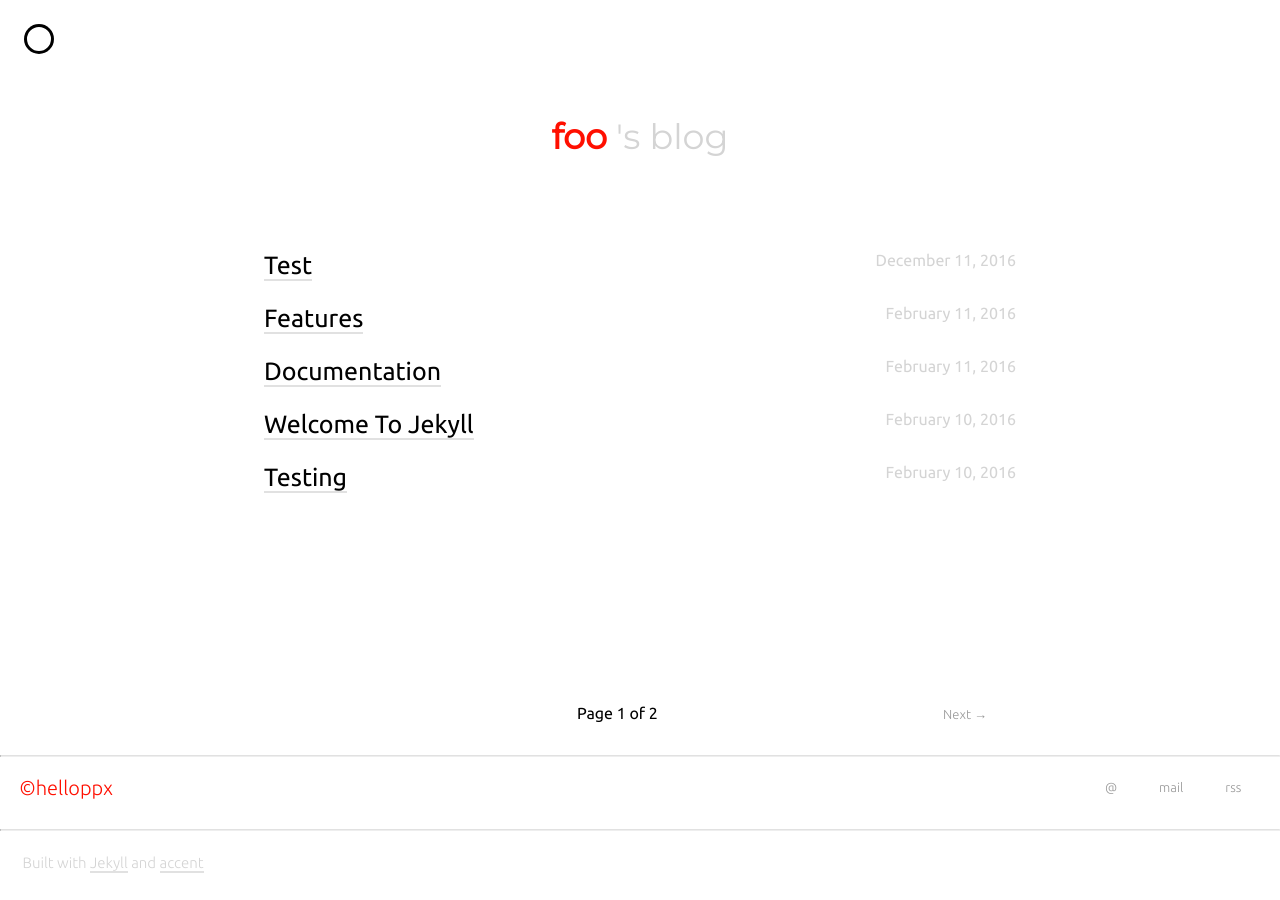
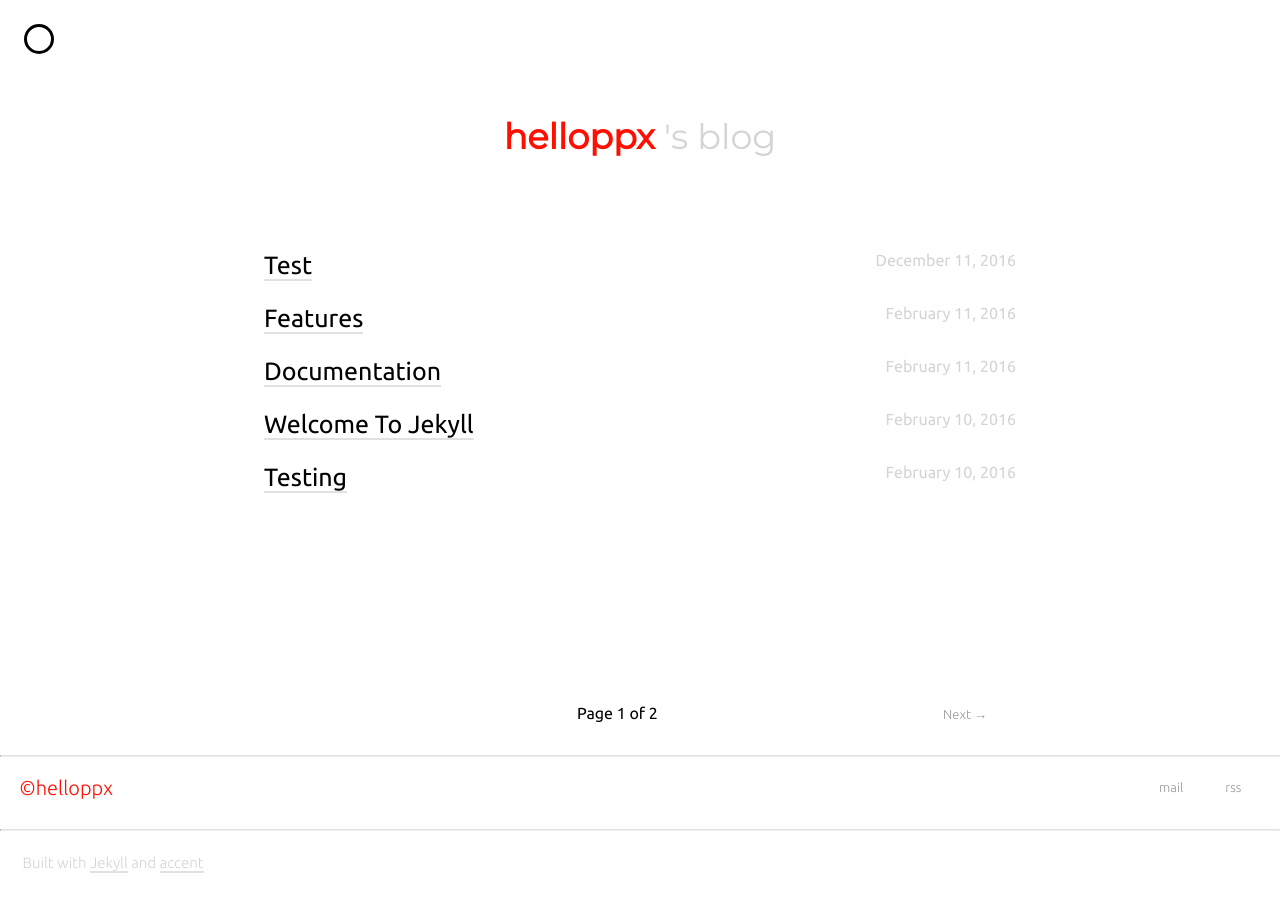
Before and after one commit to helloppx/helloppx.github.io, a Jekyll site: the page built from index.html, in a window 1280 px wide. Built offline with Jekyll 4.4.1, drawn with Linux system fonts in a browser that asks for light colours; nearby versions of some CDN libraries; the list of posts is cut into pages by our own code.

Commit message:
remvoe twitter link

```diff
--- a/_config.yml
+++ b/_config.yml
@@ -6,7 +6,7 @@ baseurl: "http://helloppx.github.io"
 
 # This will show up at the top of index page
 site_heading: >
-    foo <span class="faded">'s blog</span>
+    helloppx <span class="faded">'s blog</span>
 
 email: helloppx@gmail.com
 author: helloppx
--- a/_includes/footer.html
+++ b/_includes/footer.html
@@ -18,9 +18,6 @@
             {% endif %}
         </div>
         <div class="alignable pull-right">
-            <a target="_blank" href="https://twitter.com/{{ site.twitter_username }}" class="button">
-                @{{ site.twitter_username }}
-            </a>
             <a href="mailto:{{ site.email }}" class="button">
                 mail
             </a>
```
